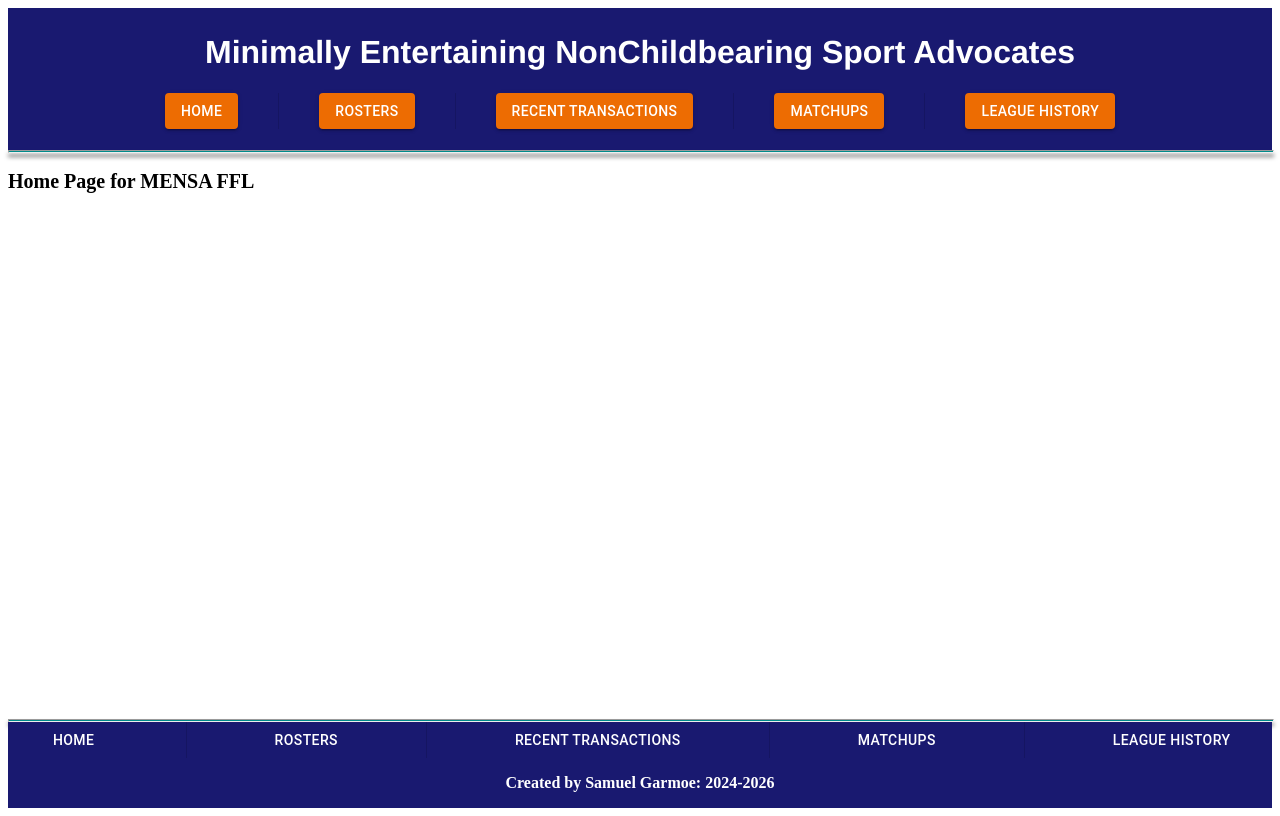
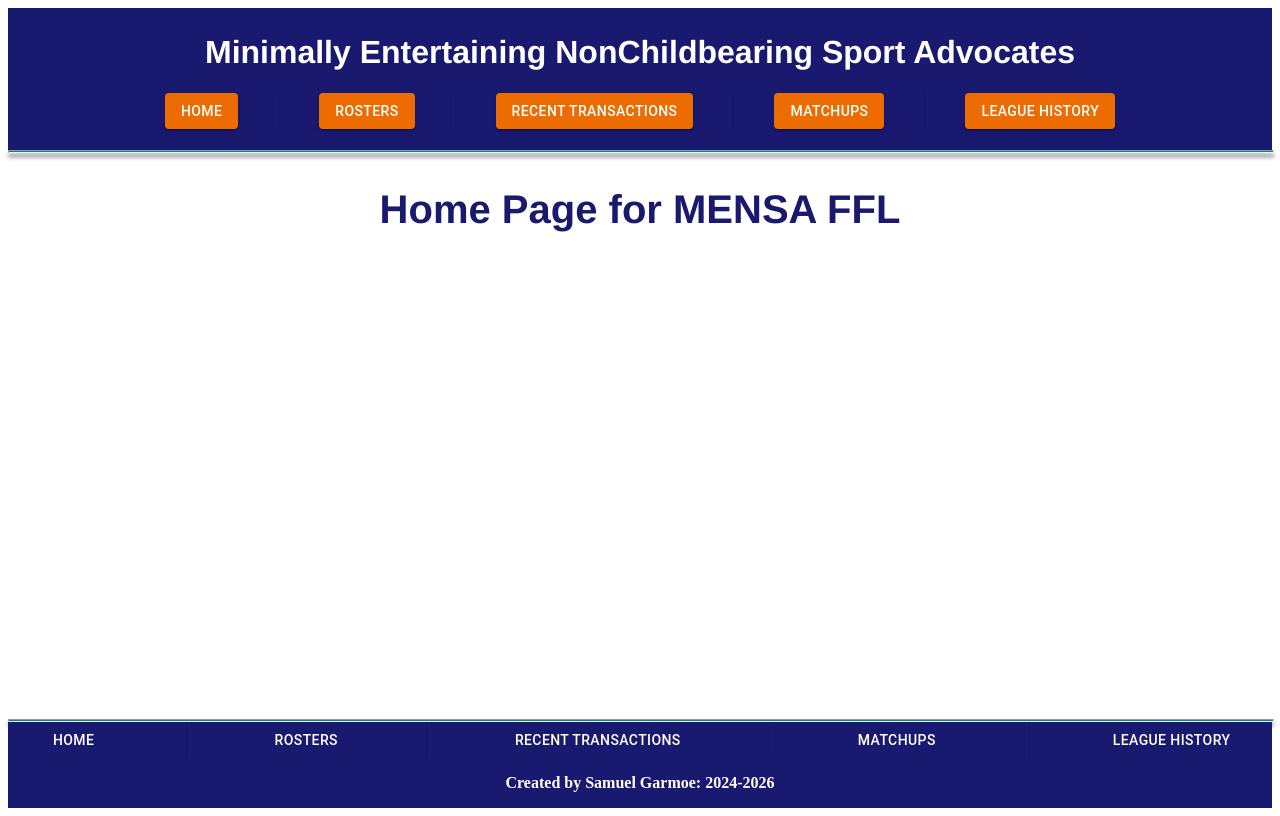
Before and after one commit to sgarmoe/mensa_site, a Next.js app: page / in a window 1280 px wide. Built offline with nearby package versions, Linux system fonts and the light colour scheme; what @mui/material-nextjs would draw is missing.

Commit message:
making FE layouts

```diff
--- a/app/globals.css
+++ b/app/globals.css
@@ -94,7 +94,14 @@ h1 {
 }
 
 h2 {
-    font-size: 20px;
+    font-family:'Franklin Gothic Medium', 'Arial Narrow', Arial, sans-serif;
+    color: midnightblue;
+    font-size: 40px;
+    text-align: center;
+}
+
+h3 {
+    font-size: 25px;
 }
 
 .position-qb {
--- a/app/rosters/page.js
+++ b/app/rosters/page.js
@@ -50,7 +50,7 @@ export default function RostersPage() {
 
     return (
         <div className="p-4 max-w-5xl mx-auto">
-            <Header title='Rosters Page' />
+            <h2> Rosters Page </h2>
               <div className="container">
                 {rosters.map((team, i) => (
                   <Team key={i} team={team} />
@@ -64,7 +64,7 @@ export default function RostersPage() {
 function Team({ team }) {
   return (
     <div className='team-item'>
-      <h1>{team.team_name}</h1>
+      <h3>{team.team_name}</h3>
 
       <Section title="Starters" players={team.starters} />
       <hr className='team-divider'/>
```
Also changed, not shown: app/components/general/navigation.js (+1 -13 lines), app/layout.js (+0 -9 lines).
